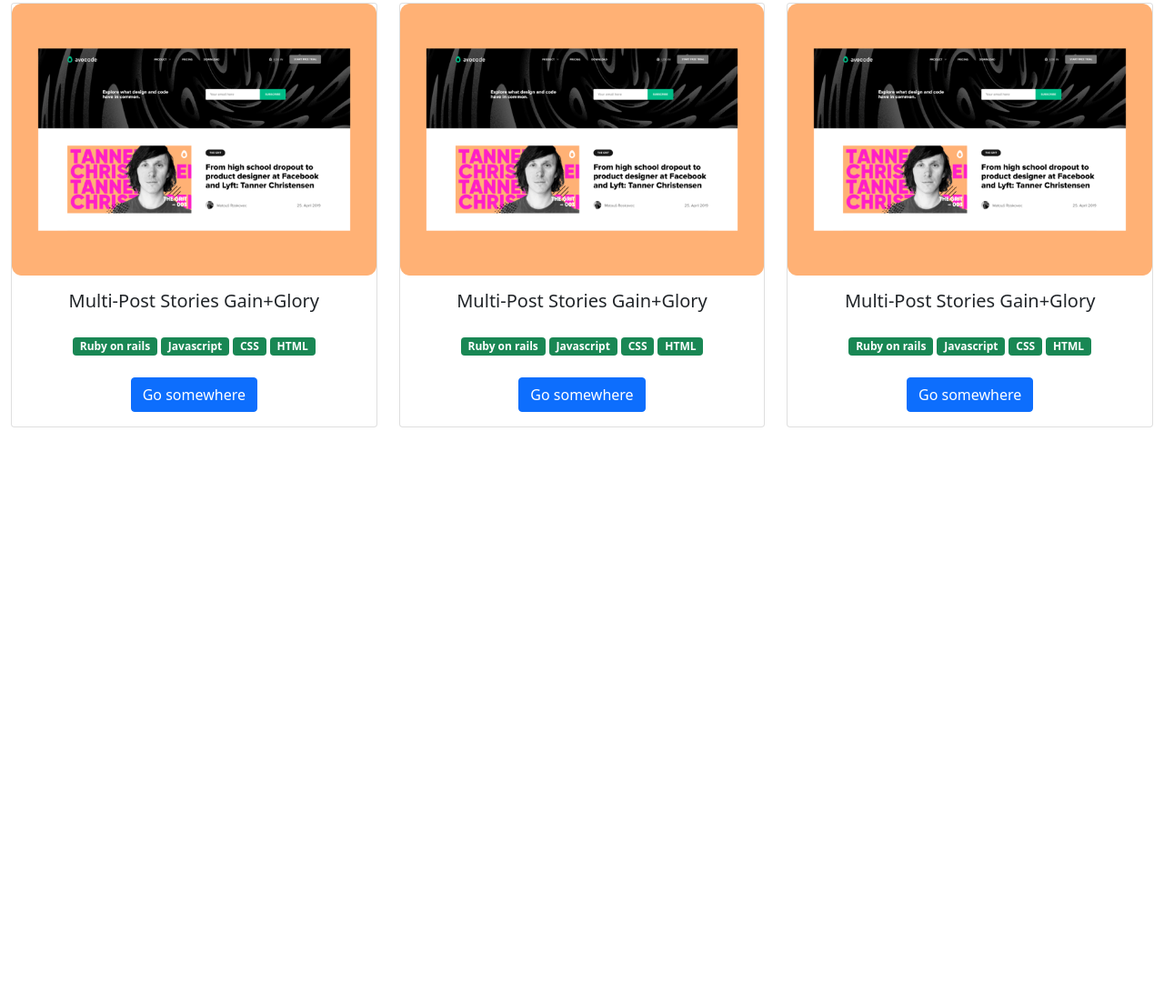
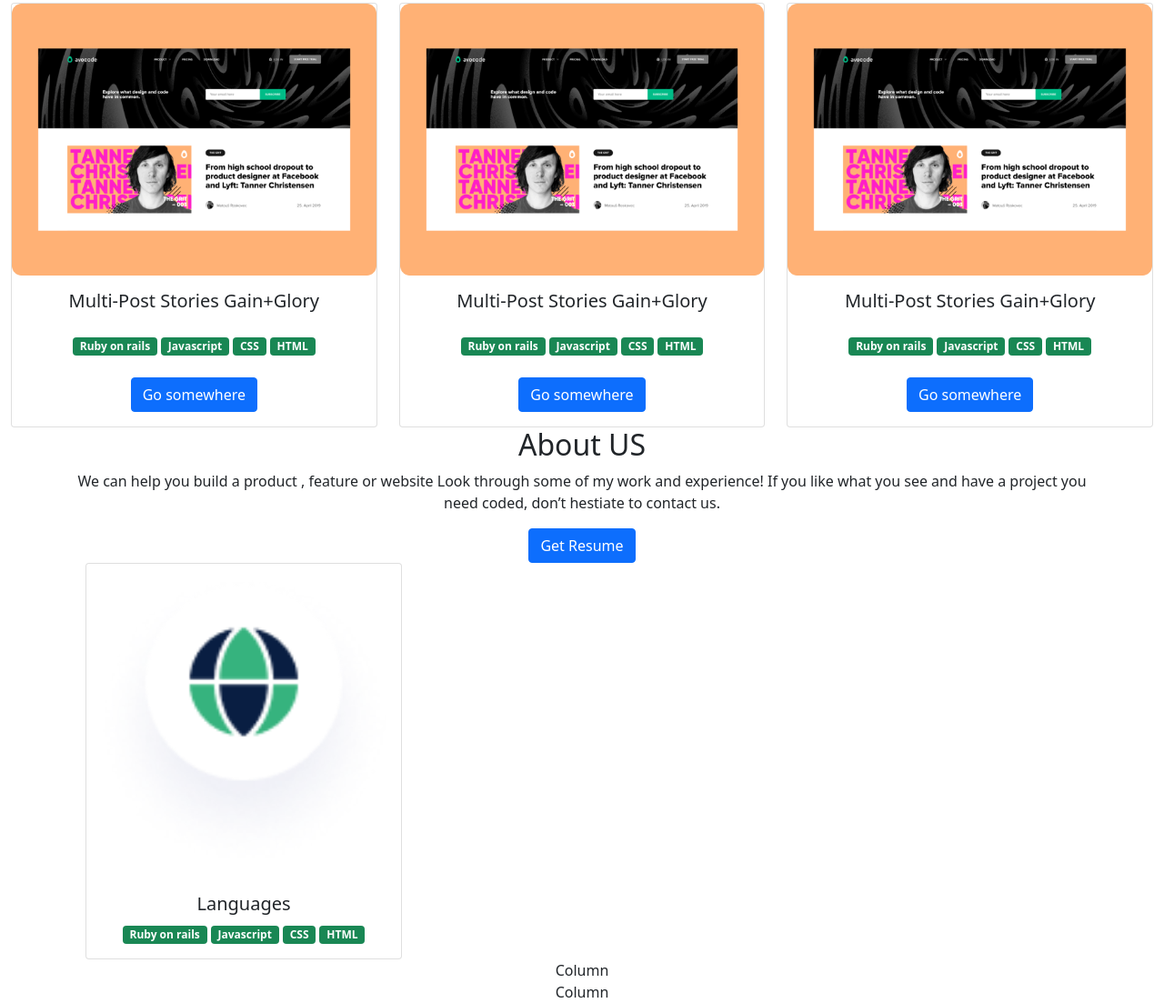
Before and after one commit to Santiago220991/Bootstrap-project, a plain HTML site: page index.html in a window 1280 px wide. Shown: the part 782-1885 px from the top of the page at 91% size. Before the commit the page ends 1252 px from the top, so only its background shows below. Drawn offline with Linux system fonts and the light colour scheme.

Commit message:
add about section

```diff
--- a/index.html
+++ b/index.html
@@ -155,5 +155,41 @@
           </div>
     </div>
 </section>
+<section>
+	<div class="container text-center">
+		<h2>About US</h2>
+  	<p>We can help you build a product , feature or website Look through some of my work and experience! If you like what you see and have a project you need coded, don’t hestiate to contact us.
+		</p>
+		<div class="container">
+			<button class="btn btn-primary" type="submit">Get Resume</button>
+		</div>
+	</div>
+	<div class="container">
+		<div class="container text-center">
+			<div class="row row-cols-1 row-cols-sm-3">
+				<div class="col">
+					<div class="card" >
+						<img src="./images/languajes_img.png" class="card-img-top" alt="...">
+						<div class="card-body">
+							<h5 class="card-title">Languages</h5>
+							<div class="container-fliud d-flex "></div>
+							<span class="badge bg-success">Ruby on rails</span>
+								<span class="badge bg-success">Javascript</span>
+								<span class="badge bg-success">CSS</span>
+								<span class="badge bg-success">HTML</span>
+							</div>
+						</div>
+					</div>
+				</div>
+				<div class="col">
+					Column
+				</div>
+				<div class="col">
+					Column
+				</div>
+			</div>
+		</div>
+	</div>
+</section>
 </body>
 </html>
```
